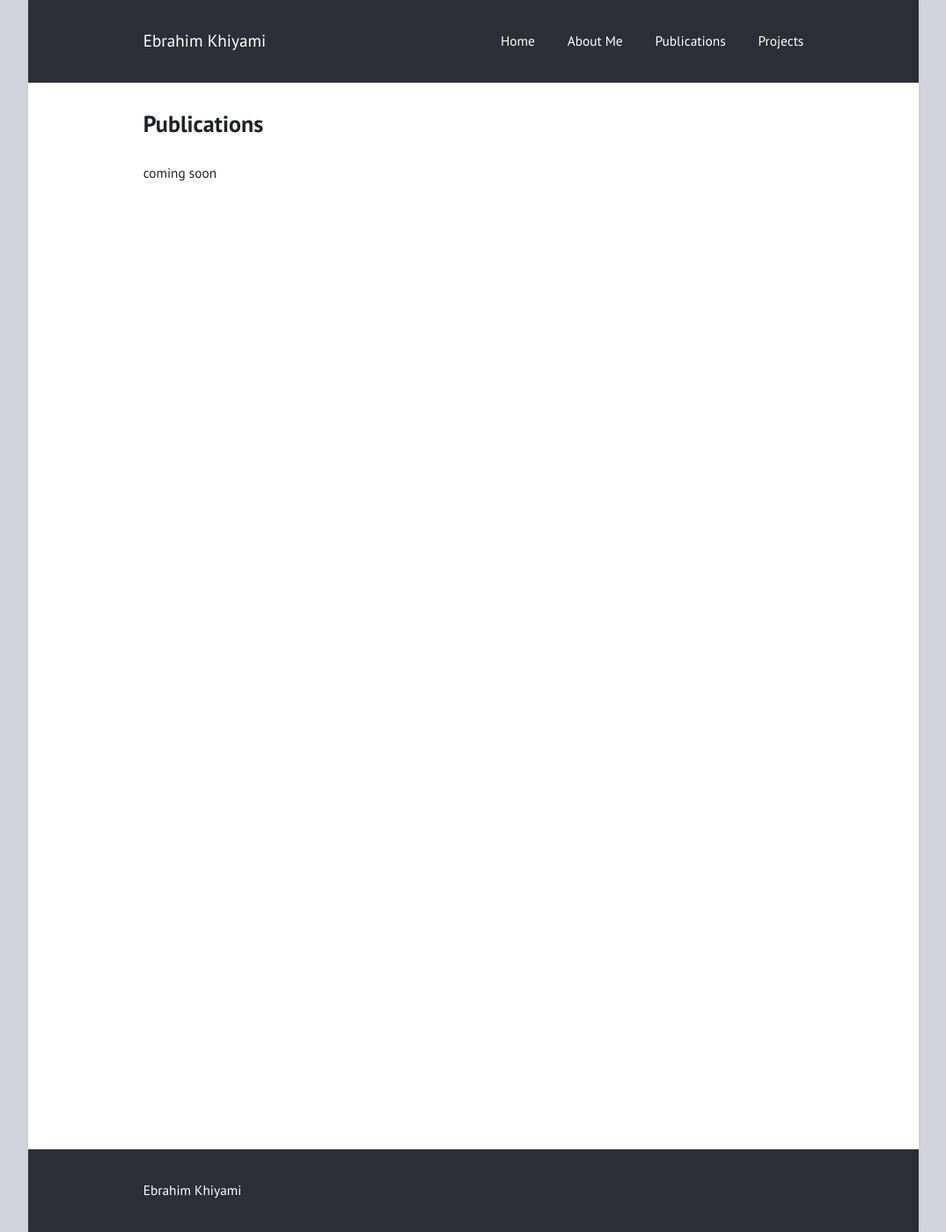
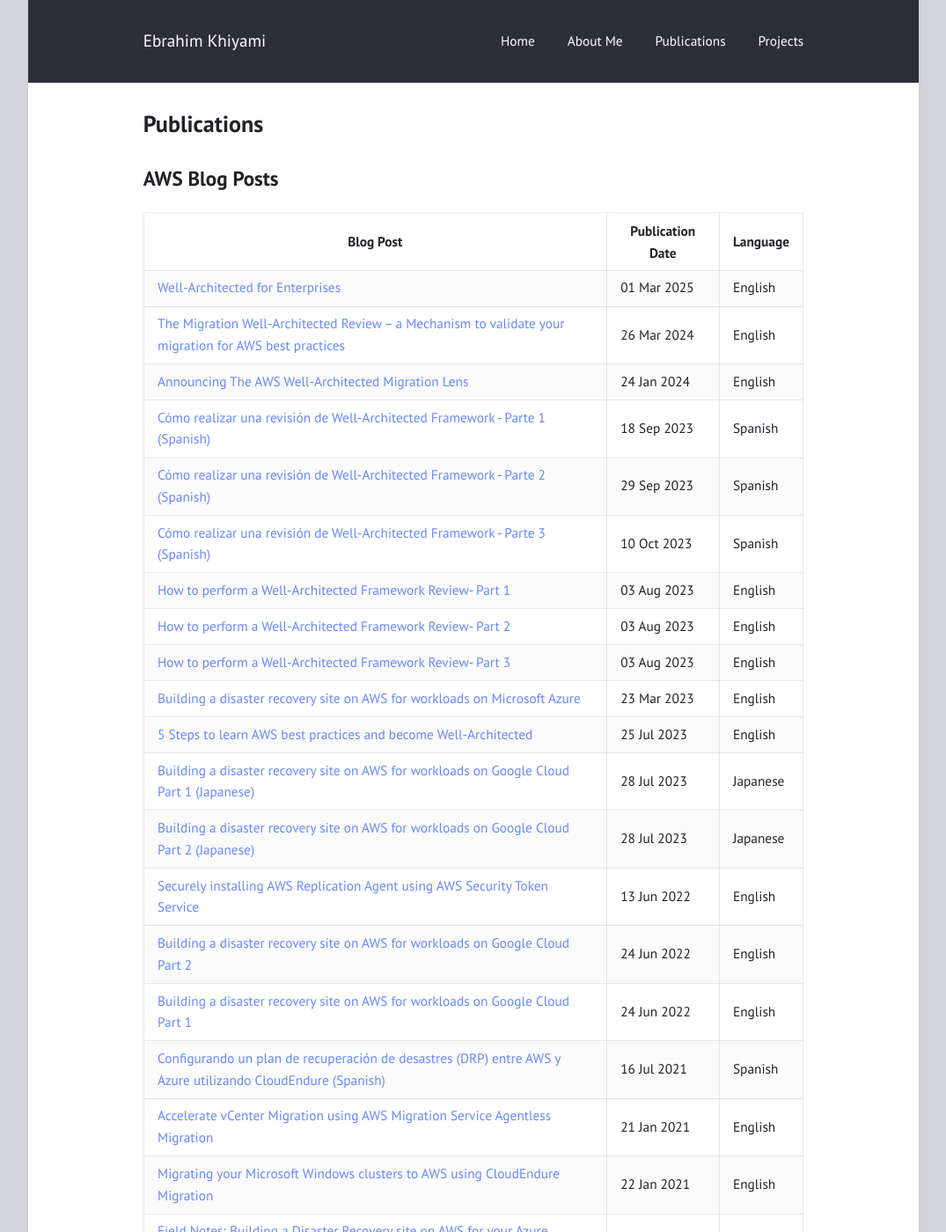
Before and after one commit to ekhiyami/ekhiyami.github.io, a Jekyll site: the page built from publications.md, in a window 1280 px wide and 1400 px high. Shown: the whole window at 88% size, without its empty margins (102-1177 px from the left). Built offline with Jekyll 4.4.1, drawn with Linux system fonts in a browser that asks for light colours; some of the changed text lies outside the part shown.

Commit message:
Update publications.md

```diff
--- a/publications.md
+++ b/publications.md
@@ -3,4 +3,36 @@
 permalink: "/publications/"
 layout: page
 ---
-coming soon
+
+## AWS Blog Posts
+
+| Blog Post                                                                                   |  Publication Date  | Language |
+| ------------------------------------------------------------------------------------------- | ------------------ | -------- |
+| [Well-Architected for Enterprises](https://aws.amazon.com/blogs/training-and-certification/well-architected-for-enterprises/) | 01 Mar 2025      | English  |
+| [The Migration Well-Architected Review – a Mechanism to validate your migration for AWS best practices](https://aws.amazon.com/blogs/mt/the-migration-well-architected-review-a-mechanism-to-validate-your-migration-for-aws-best-practices/) | 26 Mar 2024      | English  |
+| [Announcing The AWS Well-Architected Migration Lens](https://aws.amazon.com/blogs/mt/announcing-aws-well-architected-migration-lens/) | 24 Jan 2024      | English  |
+| [Cómo realizar una revisión de Well-Architected Framework - Parte 1 (Spanish)](https://aws.amazon.com/es/blogs/aws-spanish/como-realizar-una-revision-de-well-architected-framework-parte-1/) | 18 Sep 2023      | Spanish  |
+| [Cómo realizar una revisión de Well-Architected Framework - Parte 2 (Spanish)](https://aws.amazon.com/es/blogs/aws-spanish/como-realizar-una-revision-de-well-architected-framework-parte-2/) | 29 Sep 2023      | Spanish  |
+| [Cómo realizar una revisión de Well-Architected Framework - Parte 3 (Spanish)](https://aws.amazon.com/es/blogs/aws-spanish/como-realizar-una-revision-de-well-architected-framework-parte-3/) | 10 Oct 2023      | Spanish  |
+| [How to perform a Well-Architected Framework Review- Part 1](https://aws.amazon.com/blogs/mt/how-to-perform-a-well-architected-framework-review-part1/) | 03 Aug 2023      | English  |
+| [How to perform a Well-Architected Framework Review- Part 2](https://aws.amazon.com/blogs/mt/how-to-perform-a-well-architected-framework-review-part2) | 03 Aug 2023      | English  |
+| [How to perform a Well-Architected Framework Review- Part 3](https://aws.amazon.com/blogs/mt/how-to-perform-a-well-architected-framework-review-part3/) | 03 Aug 2023      | English  |
+| [Building a disaster recovery site on AWS for workloads on Microsoft Azure](https://aws.amazon.com/blogs/storage/building-a-disaster-recovery-site-on-aws-for-workloads-on-microsoft-azure/) | 23 Mar 2023      | English  |
+| [5 Steps to learn AWS best practices and become Well-Architected](https://aws.amazon.com/blogs/training-and-certification/5-steps-to-learn-aws-best-practices-and-become-well-architected/) | 25 Jul 2023      | English  |
+| [Building a disaster recovery site on AWS for workloads on Google Cloud Part 1 (Japanese)](https://aws.amazon.com/jp/blogs/news/building-a-disaster-recovery-site-on-aws-for-workloads-on-google-cloud-part-1/) | 28 Jul 2023      | Japanese |
+| [Building a disaster recovery site on AWS for workloads on Google Cloud Part 2 (Japanese)](https://aws.amazon.com/jp/blogs/news/building-a-disaster-recovery-site-on-aws-for-workloads-on-google-cloud-part-2/) | 28 Jul 2023      | Japanese |
+| [Securely installing AWS Replication Agent using AWS Security Token Service](https://aws.amazon.com/blogs/storage/securely-installing-aws-replication-agent-using-aws-security-token-service/) | 13 Jun 2022      | English  |
+| [Building a disaster recovery site on AWS for workloads on Google Cloud Part 2](https://aws.amazon.com/blogs/storage/building-a-disaster-recovery-site-on-aws-for-workloads-on-google-cloud-part-2/) | 24 Jun 2022      | English  |
+| [Building a disaster recovery site on AWS for workloads on Google Cloud Part 1](https://aws.amazon.com/blogs/storage/building-a-disaster-recovery-site-on-aws-for-workloads-on-google-cloud-part-1/) | 24 Jun 2022      | English  |
+| [Configurando un plan de recuperación de desastres (DRP) entre AWS y Azure utilizando CloudEndure (Spanish)](https://aws.amazon.com/es/blogs/aws-spanish/configurando-un-plan-de-recuperacion-de-desastres-drp-entre-aws-y-azure-utilizando-cloudendure/) | 16 Jul 2021      | Spanish  |
+| [Accelerate vCenter Migration using AWS Migration Service Agentless Migration](https://aws.amazon.com/blogs/mt/accelerate-vcenter-migration-using-aws-migration-service-agentless-migration/) | 21 Jan 2021      | English  |
+| [Migrating your Microsoft Windows clusters to AWS using CloudEndure Migration](https://aws.amazon.com/blogs/storage/migrating-your-microsoft-windows-clusters-to-aws-using-cloudendure-migration/) | 22 Jan 2021      | English  |
+| [Field Notes: Building a Disaster Recovery site on AWS for your Azure Workload](https://aws.amazon.com/blogs/architecture/field-notes-building-a-disaster-recovery-site-on-aws-for-your-azure-workload/) | 24 Jul 2020      | English  |
+| [Field Notes: Choosing a Rehost Migration Tool – CloudEndure or AWS SMS](https://aws.amazon.com/blogs/architecture/field-notes-choosing-a-rehost-migration-tool-cloudendure-or-aws-sms/) | 10 Jun 2020      | English  |
+
+## AWS Whitepapers
+
+| Whitepaper                                                                                   |  Publication Date  | Language |
+| -------------------------------------------------------------------------------------------- | ------------------ | -------- |
+| [AWS Well-Architected Migration Lens](https://docs.aws.amazon.com/wellarchitected/latest/migration-lens/migration-lens.html) | 2024             | English  |
+| [Monitoring Oracle to PostgreSQL Migration using AWS DMS](https://d1.awsstatic.com/whitepapers/oracle-postgres-cdc-monitoring-aws-dms.pdf?did=wp_card&trk=wp_card) | 2023             | English  |
```
